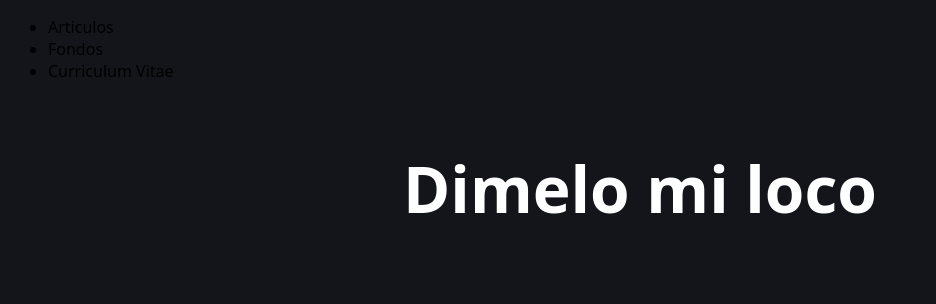
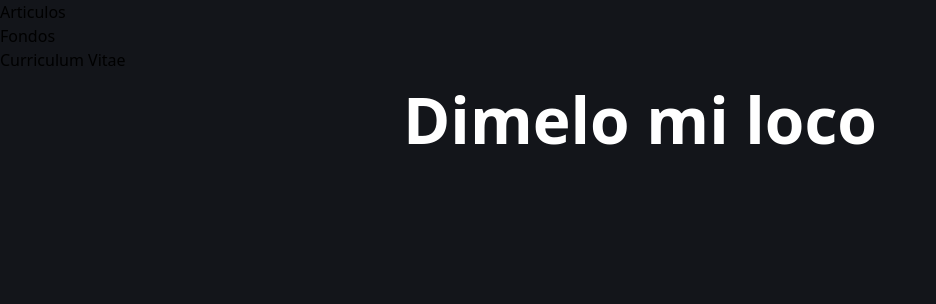
Before and after one commit to Helien-Dev/Portfolio-astro, an Astro site: page / in a window 1280 px wide. Shown: the whole page, without its empty margins (0-936 px from the left). Built offline with nearby package versions, Linux system fonts and the light colour scheme; Astro itself is replaced by a stand-in of ours.

Commit message:
Tailwind config done

```diff
--- a/astro.config.mjs
+++ b/astro.config.mjs
@@ -1,11 +1,14 @@
 // @ts-check
 import { defineConfig } from 'astro/config';
+import tailwind from '@astrojs/tailwind';
 
 // https://astro.build/config
 export default defineConfig({
-    vite: {
-        server: {
-            watch: { usePolling: true }
-        }
-    }
+  vite: {
+      server: {
+          watch: { usePolling: true }
+      }
+  },
+
+  integrations: [tailwind()]
 });
--- a/package.json
+++ b/package.json
@@ -7,14 +7,17 @@
     "start": "astro dev --host",
     "build": "astro check && astro build",
     "preview": "astro preview",
-    "astro": "astro"
+    "astro": "astro",
+    "tail": "npx tailwindcss -i ./src/styles/input.css -o ./src/styles/output.css --watch"
   },
   "dependencies": {
     "@astrojs/check": "^0.9.4",
+    "@astrojs/tailwind": "^5.1.2",
     "astro": "^4.16.0",
     "typescript": "^5.6.3"
   },
   "devDependencies": {
+    "postcss-import": "^16.1.0",
     "tailwindcss": "^3.4.13"
   }
 }
--- a/src/components/Navbar.astro
+++ b/src/components/Navbar.astro
@@ -2,7 +2,7 @@
 
 ---
 
-<nav>
+<nav class="">
     <ul>
         <li>Articulos</li>
         <li>Fondos</li>
--- a/tailwind.config.js
+++ b/tailwind.config.js
@@ -1,8 +1,8 @@
 /** @type {import('tailwindcss').Config} */
 export default {
-  content: ["./src/**/*.{js,jsx,ts,tsx, astro, html}"],
+  content: ['./src/**/*.{astro,html,js,jsx,md,mdx,svelte,ts,tsx,vue}'],
   theme: {
     extend: {},
   },
   plugins: [],
-}
+};
```
Also changed, not shown: src/styles/output.css (added), 1 other file.
